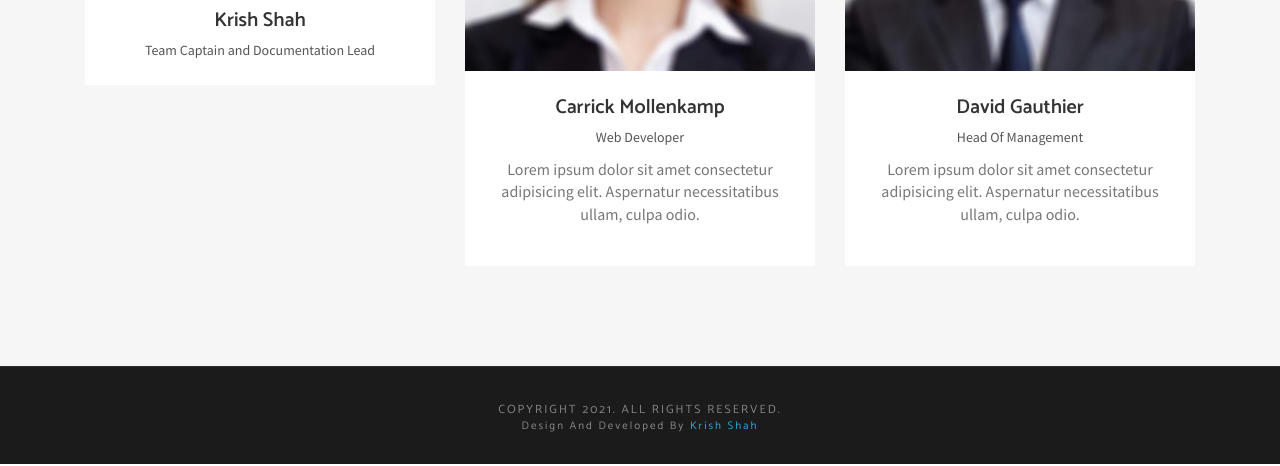
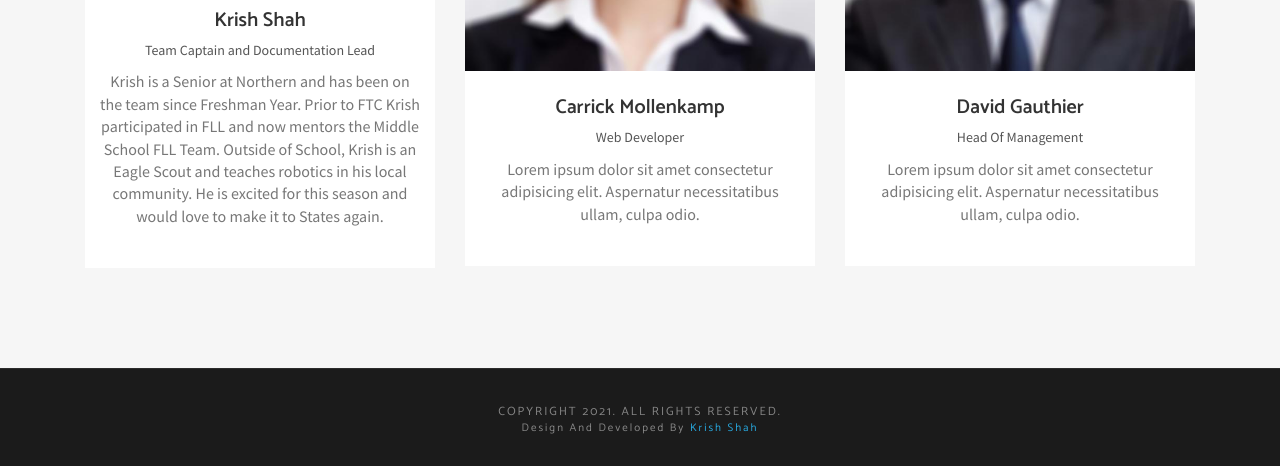
Before and after one commit to NBCRobotics/nbcrobotics.github.io, a plain HTML site: page team.html in a window 1280 px wide. Shown: the part 635-1101 px from the top of the page. Drawn offline with Linux system fonts and the light colour scheme; some packages are replaced by stand-ins of ours; files whose address does not match are found by name.

Commit message:
Update team.html

```diff
--- a/team.html
+++ b/team.html
@@ -145,6 +145,7 @@ End Fixed Navigation
 					<div class="member-content">
 						<h3>Krish Shah</h3>
 						<span>Team Captain and Documentation Lead</span>
+						<p>Krish is a Senior at Northern and has been on the team since Freshman Year. Prior to FTC Krish participated in FLL and now mentors the Middle School FLL Team. Outside of School, Krish is an Eagle Scout and teaches robotics in his local community. He is excited for this season and would love to make it to States again.</p>
 					</div>
 					<!-- /member name & designation -->
 
```
